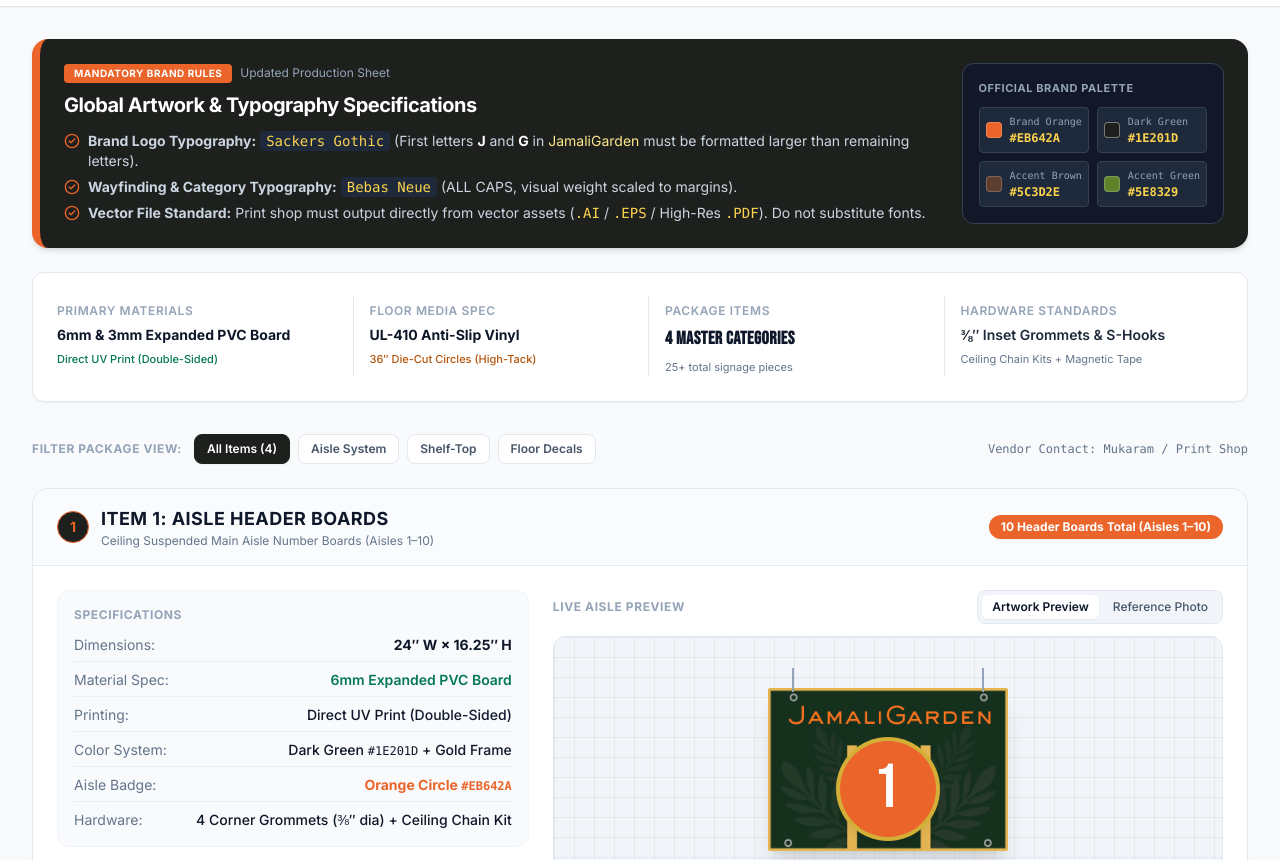
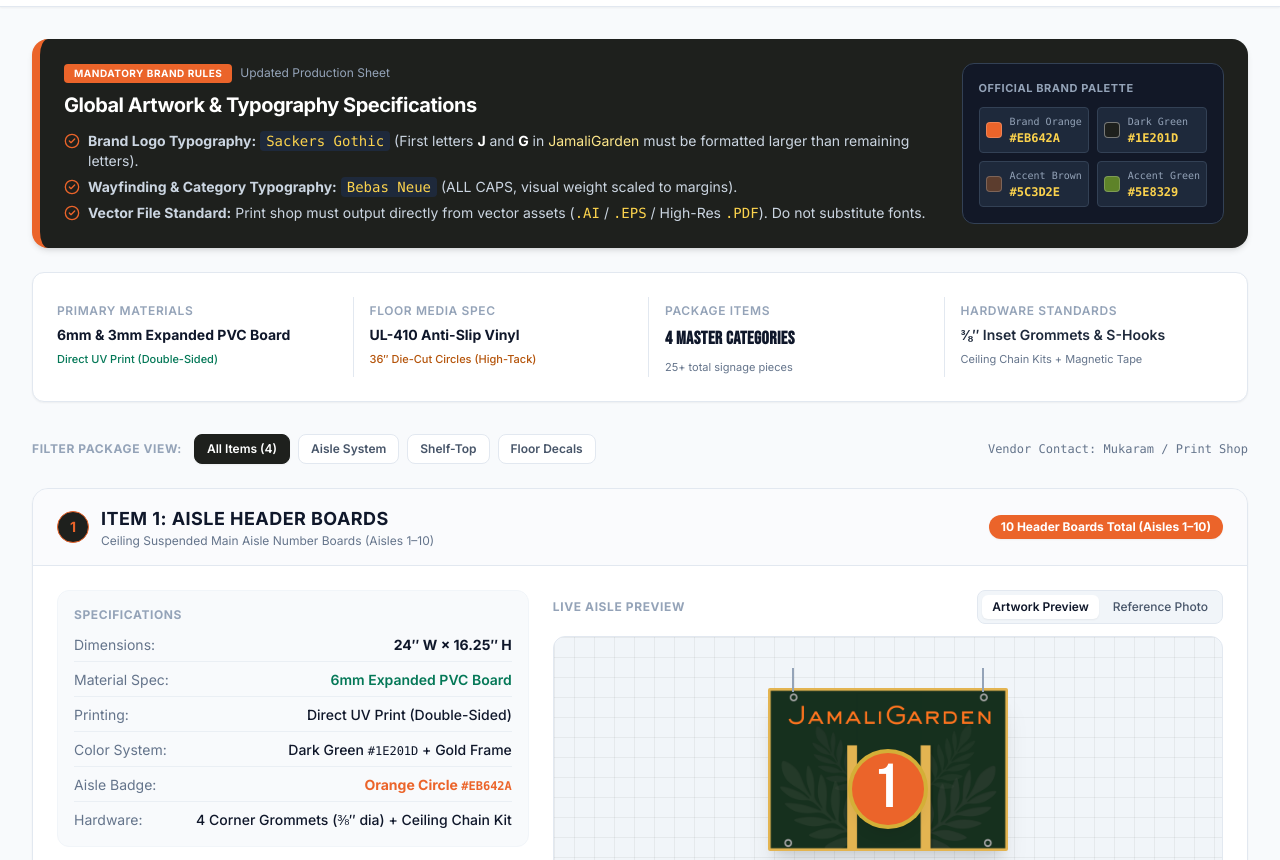
Before and after one commit to matias-one/JGNJ-sinage, a plain HTML site: page index.html in a window 1280 px wide. Shown: the part 74-934 px from the top of the page. Drawn offline with nearby package versions, Linux system fonts and the light colour scheme; a web font is replaced by a local one.

Commit message:
Adjust size of central display element in index.html

```diff
--- a/index.html
+++ b/index.html
@@ -302,7 +302,7 @@
                                      onerror="this.onerror=null; this.src='https://placehold.co/480x400/1e201d/ffffff?text=Upload+images/Aisle-Header-blank.png';">
 
 <div class="absolute left-1/2 -translate-x-1/2 -translate-y-1/2 z-20"
-     style="top: 62%; width: 96px; height: 96px;">
+     style="top: 62%; width: 72px; height: 72px;">
     <div class="w-full h-full rounded-full bg-[#eb642a] ring-4 ring-[#d4af37] flex items-center justify-center shadow-lg">
         <span id="aisle-num-display"
               class="font-bebas text-white leading-none"
```
